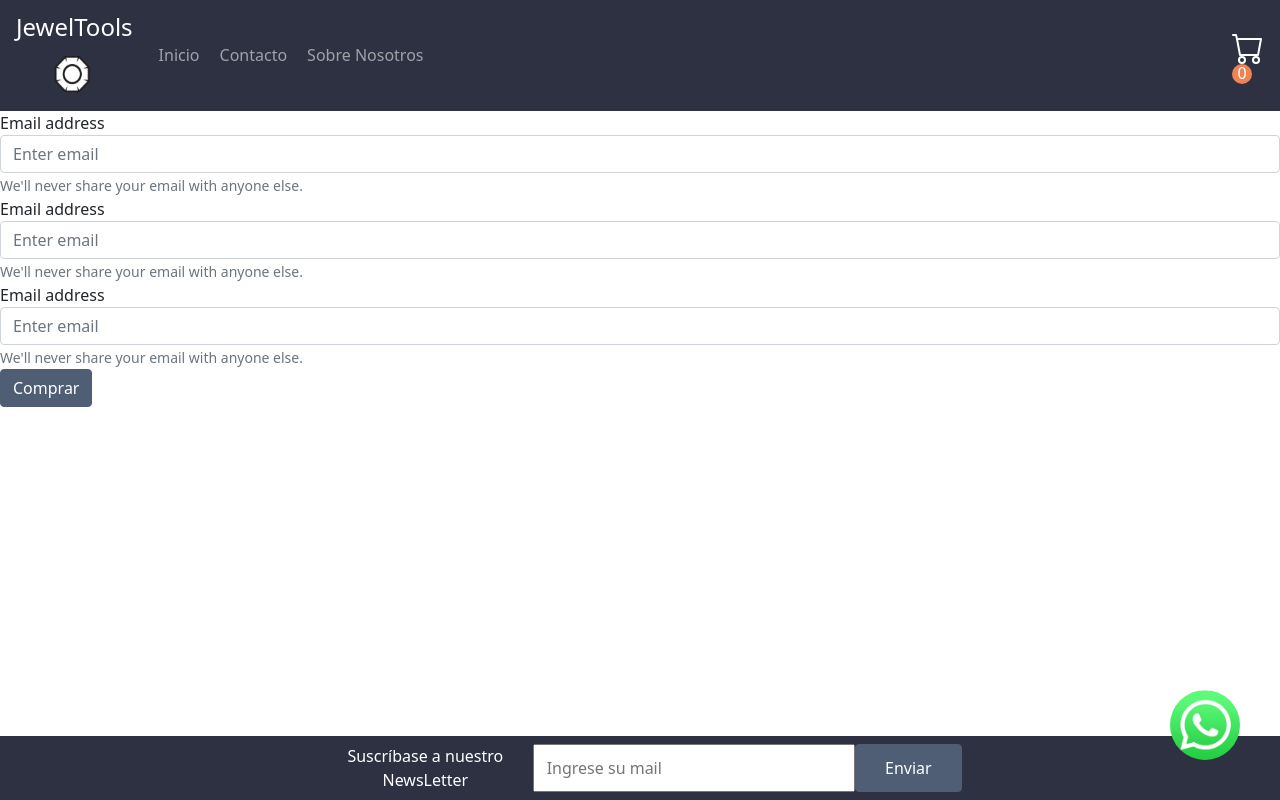
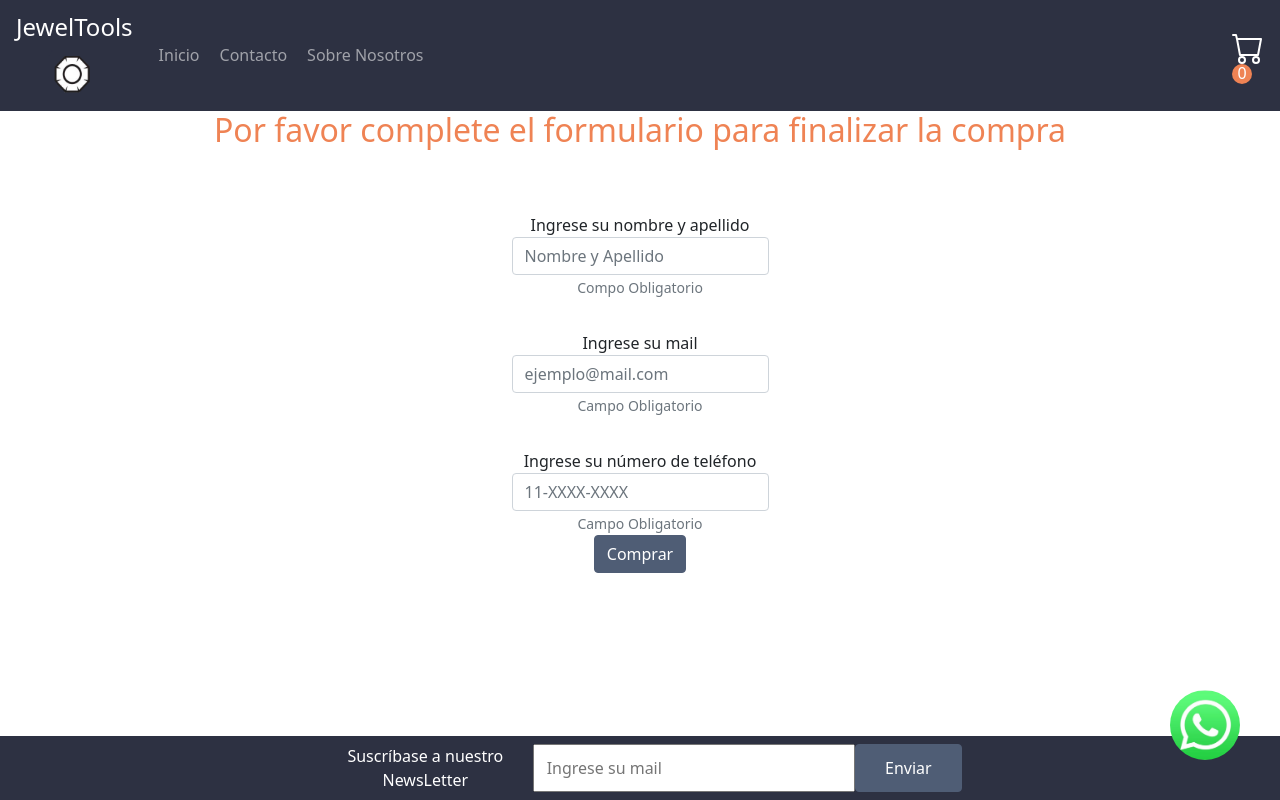
Before and after one commit to MauroNDC/learning_react, a React (Create React App) app: page /buying in a window 1280 px wide. Built offline with nearby package versions, Linux system fonts and the light colour scheme.

Commit message:
Proyecto Final - Terminado

```diff
--- a/src/App.js
+++ b/src/App.js
@@ -26,8 +26,6 @@ const App = () =>
       </CartContext>
       <WhatsappWidget />
     </BrowserRouter>
-    <script src="https://cdn.jsdelivr.net/npm/@popperjs/core@2.10.2/dist/umd/popper.min.js" integrity="sha384-7+zCNj/IqJ95wo16oMtfsKbZ9ccEh31eOz1HGyDuCQ6wgnyJNSYdrPa03rtR1zdB" crossorigin="anonymous"></script>
-    <script src="https://cdn.jsdelivr.net/npm/bootstrap@5.1.3/dist/js/bootstrap.min.js" integrity="sha384-QJHtvGhmr9XOIpI6YVutG+2QOK9T+ZnN4kzFN1RtK3zEFEIsxhlmWl5/YESvpZ13" crossorigin="anonymous"></script>
-    </>
+  </>
 
 export default App;
--- a/src/components/Cart/BuyingForm.jsx
+++ b/src/components/Cart/BuyingForm.jsx
@@ -1,30 +1,62 @@
-import React from 'react';
+import React, { useState, useContext } from 'react';
+import { ShopCartContext } from '../../context/CartContext';
+import { addDoc, collection } from 'firebase/firestore';
+import db from './../../firebase/firebase'
 
 const BuyingForm = () => {
+    const {cart, total} = useContext(ShopCartContext)
+    const [userData, setUserData] = useState({})
+    const [message, setMessage] = useState(false)
 
-    const getUserData = () => {
+    const orders = collection(db, 'orders');
 
+    const newOrder = {
+        buyer: userData,
+        items: cart.map(item => item),
+        total: total
     }
+
+    const handleChange = (e) => {
+        const name = e.target.name;
+        const value = e.target.value;
+        setUserData(values => ({...values, [name]: value}))
+    }
+
+    const handleSubmit = (e) => {
+        e.preventDefault();
+        addDoc(orders, newOrder)
+        setMessage(true)
+    }
+
     return(
-        <div>
-            <form onSubmit={getUserData} action="" method="get">
-                <div class="form-group">
-                    <label for="exampleInputEmail1">Email address</label>
-                    <input type="text" class="form-control" id="exampleInputEmail1" aria-describedby="emailHelp" placeholder="Enter email" />
-                    <small id="emailHelp" class="form-text text-muted">We'll never share your email with anyone else.</small>
+        <div className="buying-form">
+            <h2>Por favor complete el formulario para finalizar la compra</h2>
+            <form action="" method="get" className="text-center justify-center" onSubmit={handleSubmit}>
+                <div className="form-group col-lg-6 col-xl-6 col-md-6">
+                    <label htmlFor="exampleInputEmail1">Ingrese su nombre y apellido</label>
+                    <input type="text" onChange={handleChange} className="form-control" name="name" value={userData.name || ''} placeholder="Nombre y Apellido" />
+                    <small id="emailHelp" className="form-text text-muted">Compo Obligatorio</small>
                 </div>
-                <div class="form-group">
-                    <label for="exampleInputEmail1">Email address</label>
-                    <input type="email" class="form-control" id="exampleInputEmail1" aria-describedby="emailHelp" placeholder="Enter email" />
-                    <small id="emailHelp" class="form-text text-muted">We'll never share your email with anyone else.</small>
+                <div className="form-group  col-lg-6 col-xl-6 col-md-6">
+                    <label htmlFor="exampleInputEmail1">Ingrese su mail</label>
+                    <input type="email" onChange={handleChange} className="form-control" name="email" value={userData.email || ''} placeholder="ejemplo@mail.com" />
+                    <small id="emailHelp" className="form-text text-muted">Campo Obligatorio</small>
                 </div>
-                <div class="form-group">
-                    <label for="exampleInputEmail1">Email address</label>
-                    <input type="phone" class="form-control" id="exampleInputEmail1" aria-describedby="emailHelp" placeholder="Enter email" />
-                    <small id="emailHelp" class="form-text text-muted">We'll never share your email with anyone else.</small>
+                <div className="form-group  col-lg-6 col-xl-6 col-md-6">
+                    <label htmlFor="exampleInputEmail1">Ingrese su número de teléfono</label>
+                    <input type="phone" onChange={handleChange} className="form-control" name="phone" value={userData.phone || ''} placeholder="11-XXXX-XXXX" />
+                    <small id="emailHelp" className="form-text text-muted">Campo Obligatorio</small>
                 </div>
-                <button type="submit" class="btn btn-primary">Comprar</button>
+                <button type="submit" className="btn btn-primary">Comprar</button>
             </form>
+
+            {!message?
+                <></>
+                :
+                <div className='final-message'>
+                    <p>Su pedido ha sido procesado. Gracias por su compra!</p>
+                </div>
+            }
         </div>
     )
 }
--- a/src/components/Cart/Cart.jsx
+++ b/src/components/Cart/Cart.jsx
@@ -1,26 +1,10 @@
-import React, {useContext, useState} from 'react';
+import React, { useContext } from 'react';
 import {Link} from 'react-router-dom'
 import { ShopCartContext } from '../../context/CartContext';
 import CartItem from './CartItem';
-import { initializeApp } from "firebase/app";
-import { getFirestore } from "firebase/firestore";
 
 const Cart = () => {
     const {cart, total, removeItem, changeQty} = useContext(ShopCartContext)
-    const [userInfo, setUserInfo] = useState();
-    console.log(cart);
-    /*
-    const db = getFirestore();
-    const orders = db.collection('orders');
-    const newOrder = {
-        buyer: userInfo,
-        items: cart,
-        total: total
-    }*/
-
-    const buying = () => {
-        return
-    }
 
     return(
         <div className="container">
@@ -45,7 +29,7 @@ const Cart = () => {
                 <></>
                 :
                 <div className='finish'>
-                    <Link to={"/buying"} className="btn btn-primary col-lg-1 col-xl-1 finish-btn" onClick={buying}>Finalizar compra</Link>
+                    <Link to={"/buying"} className="btn btn-primary col-lg-1 col-xl-1 finish-btn">Finalizar compra</Link>
                 </div>
             }
         </div>
--- a/src/components/container/ItemDetailContainer.jsx
+++ b/src/components/container/ItemDetailContainer.jsx
@@ -14,7 +14,6 @@ const ItemDetailContainer = () => {
 
         getDoc(myItem).then(res => {
             const result = { id: res.id, ...res.data() };
-            console.log(result)
             setItem(result);
         });
     }, [itemId]);
--- a/src/components/container/ItemListContainer.jsx
+++ b/src/components/container/ItemListContainer.jsx
@@ -34,8 +34,8 @@ const ItemListContainer = ({brand}) => {
                 <h2 className="sub-title">Lista de Herramientas</h2>
             </div>
             <div className="row">
-                    <select className="cat-filter col-xl-2 col-lg-2" defaultValue={"todos"} name="catFilter" id="catFilter" onChange={filtering}>
-                        <option value="todos" selected>Todas</option>
+                    <select className="cat-filter col-xl-2 col-lg-2" value={cat} name="catFilter" id="catFilter" onChange={filtering}>
+                        <option value="todos">Todas</option>
                         <option value="manual">Herramientas manuales</option>
                         <option value="electrica">Herramientas eléctricas</option>
                     </select>
--- a/src/index.css
+++ b/src/index.css
@@ -169,6 +169,34 @@ code {
   margin-top: 2rem;
 }
 
+/*-Estilos en buying form-*/
+.buying-form {
+  text-align: center;
+}
+
+.buying-form .form-group {
+  width: 100% !important;
+  margin-top: 2rem;
+}
+
+.buying-form form {
+  display: inline-block !important;
+}
+
+.buying-form h2 {
+  color: var(--orange);
+  margin-bottom: 2rem;
+}
+
+.final-message {
+  color: var(--orange);
+  margin-top: 2rem;
+  font-size: 30px;
+  font-weight: 600;
+}
+
+/*-fin Estilos en buying form-*/
+
 /*--Fin estilos en el carrito--*/
 
 /*--WhatsApp Button--*/
```
